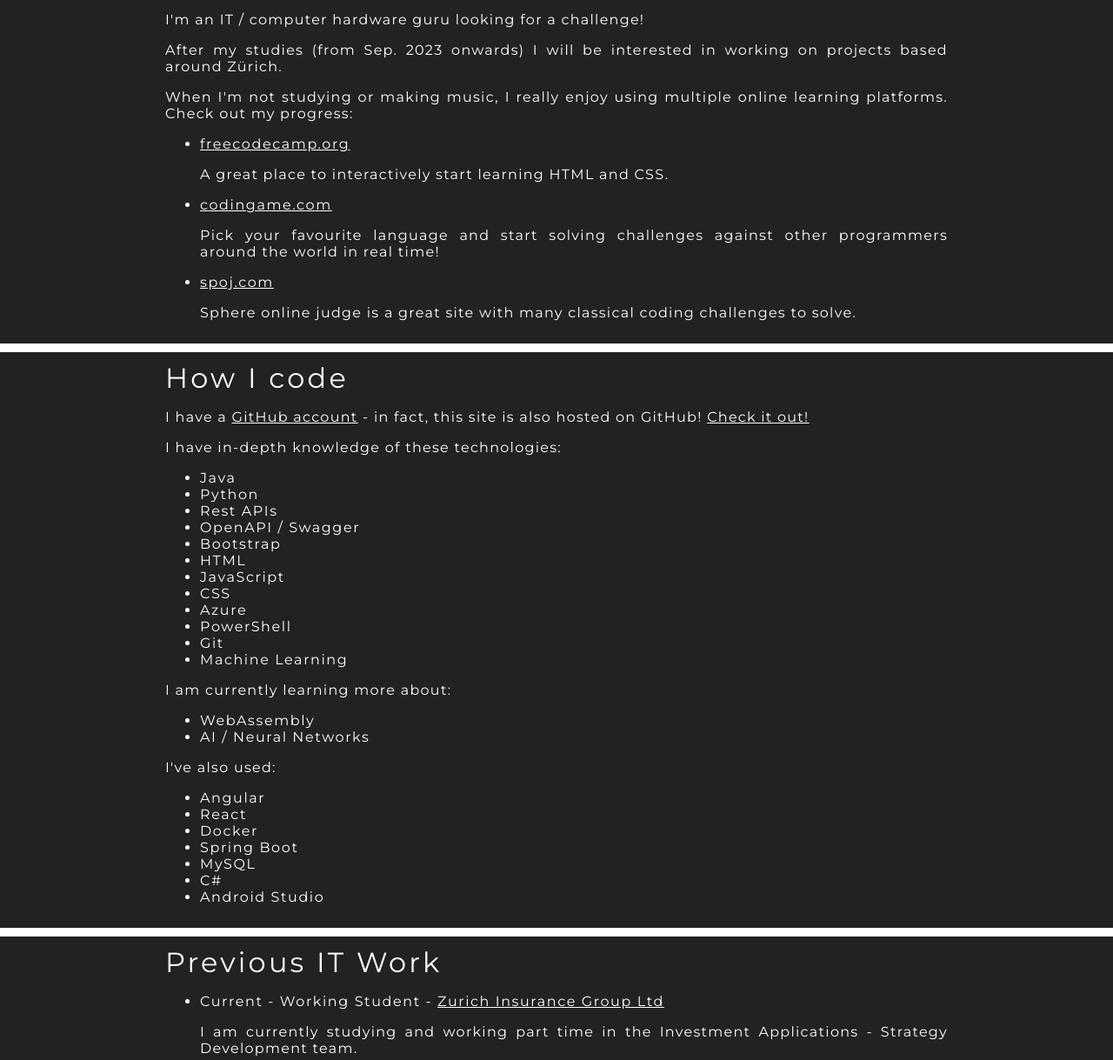
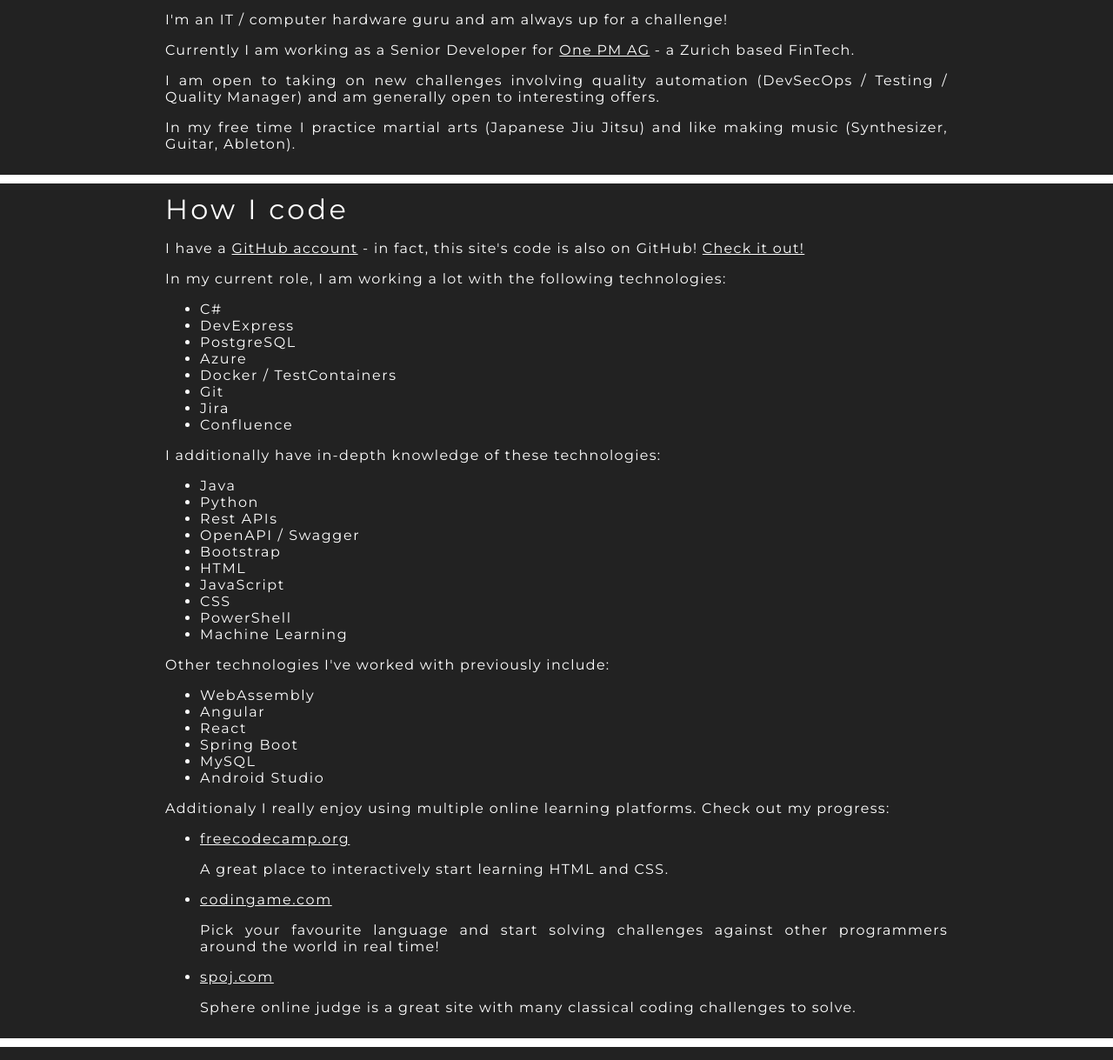
Before and after one commit to stefanteodoropol/stefanteodoropol.github.io, a plain HTML site: page index.html in a window 1280 px wide. Shown: the part 741-1960 px from the top of the page at 87% size. Drawn offline with Linux system fonts and the light colour scheme.

Commit message:
Update Info

```diff
--- a/index.html
+++ b/index.html
@@ -2,8 +2,10 @@
 <html lang="en">
 <!-- Welcome to my personal website! -->
 <!-- Creator: Stefan Nicolae Teodoropol -->
-<!-- Date: 10.10.2022 -->
+<!-- Date: 10.02.2025 -->
+<!-- Version 1.0.1 : Added script for my age -->
 <!-- Version 1.0.2 : Info update -->
+<!-- Version 1.0.3 : Info update -->
 	<head>
 		<!-- Website title -->
 		<title>Stefan Teodoropol Online</title>
@@ -31,7 +33,7 @@
 			<div class ="content-post">
 				<div class ="content-text">
 					<h1>Who I am</h1>
-					<p id="myage">Hi! My name is Stefan Nicolae Teodoropol and I'm a 32 year old computer science student living in Zürich. Welcome!</p>
+					<p id="myage">Hi! My name is Stefan Nicolae Teodoropol and I'm a 35 year old computer science student living in Zürich. Welcome!</p>
 					<script>
 					function _calculateAge(birthday) { // birthday is a date
 						let today = new Date();
@@ -48,24 +50,28 @@
 			<div class ="content-post">
 				<div class ="content-text">
 					<h1>What I do</h1>
-					<p>I'm an IT / computer hardware guru looking for a challenge!</p>
-					<p>After my studies (from Sep. 2023 onwards) I will be interested in working on projects based around Zürich.</p>
-					<p>When I'm not studying or making music, I really enjoy using multiple online learning platforms. Check out my progress:</p>
-					<ul>
-						<li><a href="https://www.freecodecamp.org/stefanteodoropol">freecodecamp.org</a>
-						<p>A great place to interactively start learning HTML and CSS.
-						<li><a href="https://www.codingame.com/profile/b5a550eff32e2c0162dff44443cf066b9062243">codingame.com</a>
-						<p>Pick your favourite language and start solving challenges against other programmers around the world in real time!
-						<li><a href="https://www.spoj.com/users/snteodoropol/">spoj.com</a>
-						<p>Sphere online judge is a great site with many classical coding challenges to solve.
-					</ul>
+					<p>I'm an IT / computer hardware guru and am always up for a challenge!</p>
+					<p>Currently I am working as a Senior Developer for <a href = "https://one-pm.com/">One PM AG</a> - a Zurich based FinTech.
+					<p>I am open to taking on new challenges involving quality automation (DevSecOps / Testing / Quality Manager) and am generally open to interesting offers.</p>
+					<p>In my free time I practice martial arts (Japanese Jiu Jitsu) and like making music (Synthesizer, Guitar, Ableton).
 					</div>
 			</div>
 			<div class ="content-post">
 				<div class ="content-text">
 					<h1>How I code</h1>
-					<p>I have a <a href="https://github.com/stefanteodoropol">GitHub account</a> - in fact, this site is also hosted on GitHub! <a href="https://github.com/stefanteodoropol/stefanteodoropol.github.io">Check it out!</a></p>
-					<p>I have in-depth knowledge of these technologies:</p>
+					<p>I have a <a href="https://github.com/stefanteodoropol">GitHub account</a> - in fact, this site's code is also on GitHub! <a href="https://github.com/stefanteodoropol/stefanteodoropol.github.io">Check it out!</a></p>
+					<p>In my current role, I am working a lot with the following technologies:</p>
+					<ul>
+						<li>C#
+						<li>DevExpress
+						<li>PostgreSQL
+						<li>Azure
+						<li>Docker / TestContainers
+						<li>Git
+						<li>Jira
+						<li>Confluence
+					</ul>
+					<p>I additionally have in-depth knowledge of these technologies:</p>
 					<ul>
 						<li>Java
 						<li>Python
@@ -75,25 +81,26 @@
 						<li>HTML
 						<li>JavaScript
 						<li>CSS
-						<li>Azure
 						<li>PowerShell
-						<li>Git
-						<li>Machine Learning</li>
+						<li>Machine Learning
 					</ul>
-					<p>I am currently learning more about:</p>
+					<p>Other technologies I've worked with previously include:</p>
 					<ul>
 						<li>WebAssembly
-						<li>AI / Neural Networks
-					</ul>
-					<p>I've also used:</p>
-					<ul>
 						<li>Angular
 						<li>React
-						<li>Docker
 						<li>Spring Boot
 						<li>MySQL
-						<li>C#
 						<li>Android Studio
+					</ul>
+					<p>Additionaly I really enjoy using multiple online learning platforms. Check out my progress:</p>
+					<ul>
+						<li><a href="https://www.freecodecamp.org/stefanteodoropol">freecodecamp.org</a>
+						<p>A great place to interactively start learning HTML and CSS.
+						<li><a href="https://www.codingame.com/profile/b5a550eff32e2c0162dff44443cf066b9062243">codingame.com</a>
+						<p>Pick your favourite language and start solving challenges against other programmers around the world in real time!
+						<li><a href="https://www.spoj.com/users/snteodoropol/">spoj.com</a>
+						<p>Sphere online judge is a great site with many classical coding challenges to solve.
 					</ul>
 				</div>
 			</div>
@@ -102,8 +109,10 @@
 				<div class ="content-text">
 					<h1>Previous IT Work</h1>
 						<ul>
-							<li>Current - Working Student - <a href="https://www.zurich.com/">Zurich Insurance Group Ltd</a>
-								<p>I am currently studying and working part time in the Investment Applications - Strategy Development team.</p>
+							<li>2023 - Present - Senior Developer - <a href = "https://one-pm.com/">One PM AG</a>
+								<p>In my current role as a Senior Developer, I am a product owner and project manager, continuosly developing and delivering holistic solutions for both internal and external clients with a focus on financial data and services.</p>
+							<li>2019 - 2023 - Working Student - <a href="https://www.zurich.com/">Zurich Insurance Group Ltd</a>
+								<p>During my studies I was working part time in the Investment Applications - Strategy Development team.</p>
 							<li>2019 - Website Developer - <a href="https://www.teodoropol.ch">Stefan Teodoropol Online</a>
 								<p>As a first step towards a personal online presence, I have written a simple landing page with my contact info.</p>
 							<li>2018 - DevOps Engineer - <a href="https://www.citavi.com/en">Citavi, Swiss Academic Software GmbH</a>
@@ -121,7 +130,7 @@
 				<h1>Let's start!</h1>
 				<h2>+41 78 679 19 56</h2>
 				<h2 class="email-text">stefan.teodoropol@gmail.com</h2>
-				<p class="copyright-text">© 2019 Stefan Nicolae Teodoropol</p>
+				<p class="copyright-text">© 2025 Stefan Nicolae Teodoropol</p>
 			</div>
 		</div>
 		<!-- END FOOTER -->
```
